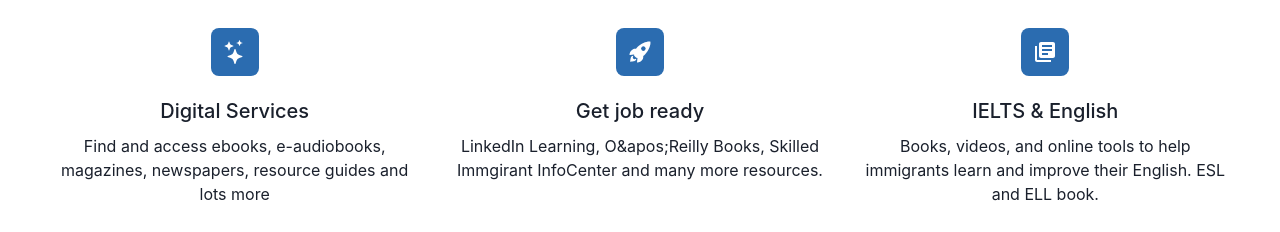
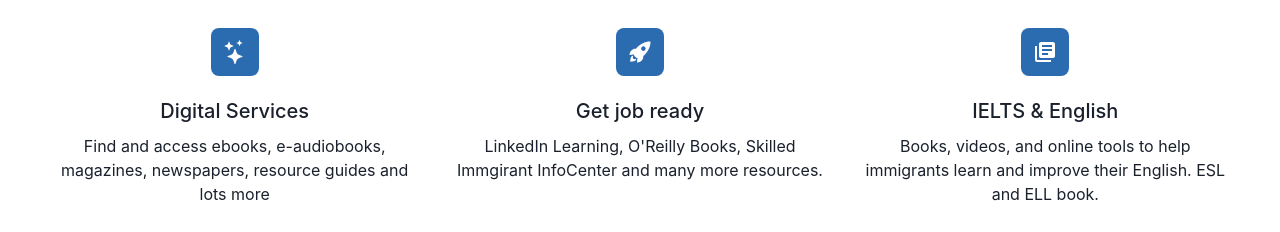
Before and after one commit to ankitwww/librarychampions, a Next.js app: page / in a window 1280 px wide. Shown: the part 900-1132 px from the top of the page. Built offline with nearby package versions, Linux system fonts and the light colour scheme.

Commit message:
Fixed the typo

```diff
--- a/components/InfoSection/data.ts
+++ b/components/InfoSection/data.ts
@@ -13,7 +13,7 @@
   {
     name: 'Get job ready',
     description:
-      'LinkedIn Learning, O&apos;Reilly Books, Skilled Immgirant InfoCenter and many more resources.',
+      'LinkedIn Learning, O\'Reilly Books, Skilled Immgirant InfoCenter and many more resources.',
     icon: IoRocketSharp,
   },
   {
```
